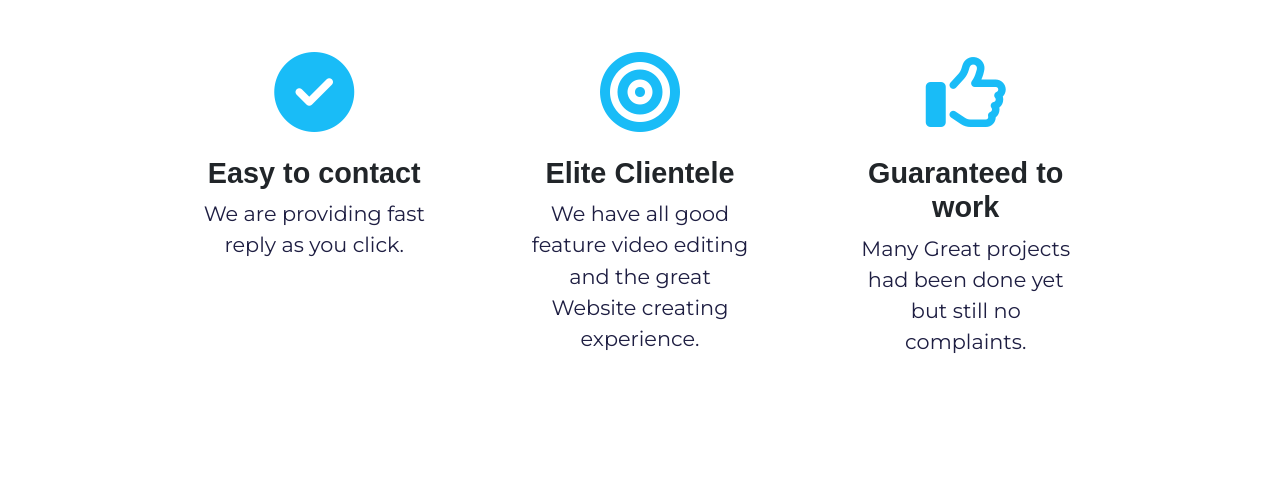
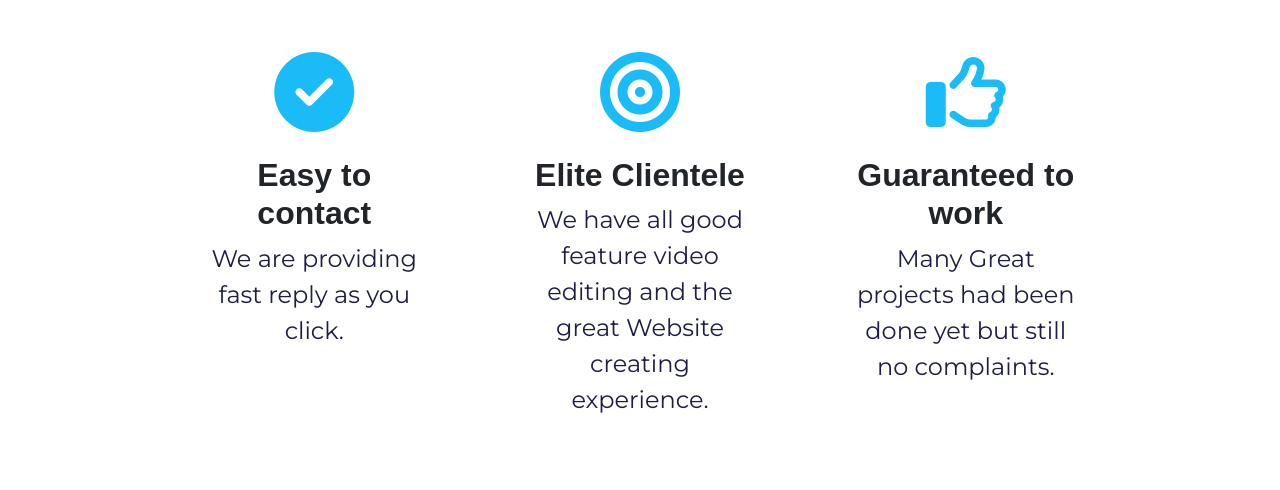
Before and after one commit to encodedguy/VidEdit, a plain HTML site: page index.html in a window 1280 px wide. Shown: the part 845-1335 px from the top of the page. Drawn offline with nearby package versions, Linux system fonts and the light colour scheme.

Commit message:
Update styles.css

```diff
--- a/css/styles.css
+++ b/css/styles.css
@@ -24,13 +24,13 @@ h2 {
 
 h3 {
     font-family: "montserrat-bold", sans-serif;
-    font-size: 1.8rem;
+    font-size: 2rem;
     font-weight: bold;
 }
 
 p {
     color: #1e1e42;
-    font-size: 1.3rem;
+    font-size: 1.5rem;
 }
 
 .container-fluid {
```
